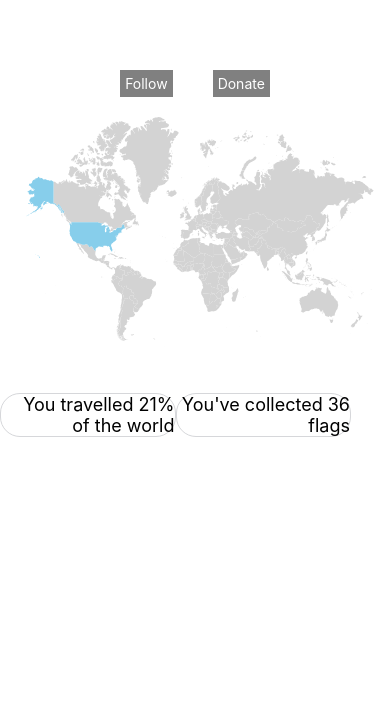
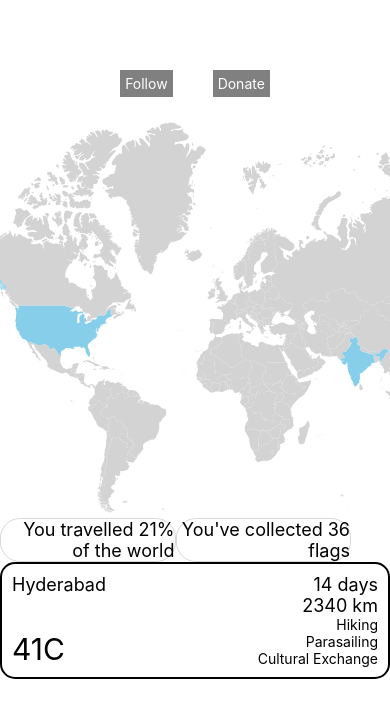
Before and after one commit to gophrics/glife, a React Native app: screen / in a window 390 px wide. Shown: the top 718 px of the page. Built offline with nearby package versions, Linux system fonts and the light colour scheme.

Commit message:
Adding travel card

```diff
--- a/src/Pages/ProfilePage.tsx
+++ b/src/Pages/ProfilePage.tsx
@@ -1,8 +1,9 @@
 import * as React from 'react';
-import { View, Text } from 'react-native';
+import { View, Text, ScrollView } from 'react-native';
 import { ProfileComponent } from '../UIComponents/ProfileComponent';
 import { WorldMapColouredComponent } from '../UIComponents/WorldMapColouredComponent';
 import { StatsAsCardComponent } from '../UIComponents/StatsAsCardComponent';
+import { TripComponent } from '../UIComponents/TripComponent';
 
 interface IState {
 
@@ -21,15 +22,25 @@ export default class ProfilePage extends React.Component<IProps, IState> {
     render() {
         var visitedCountryList = Array<string>()
         visitedCountryList.push("US")
+        visitedCountryList.push("IN")
+
+        var activities = Array<string>()
+        activities.push("Hiking")
+        activities.push("Parasailing")
+        activities.push("Cultural Exchange")
         return (
-            <View>
+            <ScrollView>
                 <ProfileComponent />
                 <WorldMapColouredComponent visitedCountryList={visitedCountryList}/>
                 <View style={{flexDirection: 'row', alignContent: 'stretch'}}>
                     <StatsAsCardComponent text={"You travelled 21% of the world"}/>
                     <StatsAsCardComponent text={"You've collected 36 flags"}/>
                 </View>
-            </View>
+
+                <View>
+                    <TripComponent location={"Hyderabad"} temperature={41} daysOfTravel={14} distanceTravelled={2340} activities={activities} />
+                </View>
+            </ScrollView>
         )
     }
 }
--- a/src/UIComponents/TripComponent.tsx
+++ b/src/UIComponents/TripComponent.tsx
@@ -1,12 +1,17 @@
 import * as React from 'react';
-import { View } from 'react-native';
+import { View, Text } from 'react-native';
+import { templateElement } from '@babel/types';
 
 interface IState {
 
 }
 
 interface IProps {
-
+    location? : string
+    temperature? : number
+    daysOfTravel?: number
+    distanceTravelled? : number
+    activities: Array<string>
 }
 
 export class TripComponent extends React.Component<IProps, IState> {
@@ -17,7 +22,26 @@ export class TripComponent extends React.Component<IProps, IState> {
 
     render() {
         return (
-            <View />
+            <View style={{width: "100%", padding: 10, flexDirection: 'row', flexGrow: 1, borderRadius: 15, borderWidth: 2}}>
+                <View style={{flex: 2, flexDirection: 'column', alignContent: 'flex-start'}}>
+                    <Text style={{flex: 10, fontSize: 18}}>{this.props.location}</Text>
+                    {
+                        // TODO: Don't forget to add degree celsius}
+                    }
+                    <Text style={{flex: 1, fontSize: 30}}>{this.props.temperature + "C"}</Text>
+                </View>
+                <View style={{flex: 3, flexDirection: 'column'}}>
+                    <Text style={{alignSelf: 'flex-end', fontSize: 18}}>{this.props.daysOfTravel + " days"}</Text>
+                    <Text style={{alignSelf: 'flex-end', fontSize: 18}}>{this.props.distanceTravelled + " km"}</Text>
+                    <Text style={{alignSelf: 'flex-end', fontSize: 18}}>{""}</Text>
+                    <Text style={{alignSelf: 'flex-end', fontSize: 18}}>{""}</Text>
+                    {
+                        this.props.activities.map((val, index) => (
+                            <Text key={index} style={{alignSelf: 'flex-end', fontSize: 14}}>{val}</Text>
+                        ))
+                    }
+                </View>
+            </View>
         )
     }
 }
--- a/src/UIComponents/WorldMapColouredComponent.tsx
+++ b/src/UIComponents/WorldMapColouredComponent.tsx
@@ -18,11 +18,11 @@ export class WorldMapColouredComponent extends React.Component<IProps, IState> {
 
     render() {
         return (
-            <View style={{width: "100%", height: "50%"}}>
+            <View style={{width: "100%", height: "60%"}}>
                 <Svg
                     width="100%"
                     height="100%"
-                    viewBox="90 0 800 800">
+                    viewBox="100 0 650 650">
 
                     <Path
                         d="m 479.68275,331.6274 -0.077,0.025 -0.258,0.155 -0.147,0.054 -0.134,0.027 -0.105,-0.011 -0.058,-0.091 0.006,-0.139 -0.024,-0.124 -0.02,-0.067 0.038,-0.181 0.086,-0.097 0.119,-0.08 0.188,0.029 0.398,0.116 0.083,0.109 10e-4,0.072 -0.073,0.119 z"
```
Also changed, not shown: TechUXDiagrams/glife_2.png (added).
